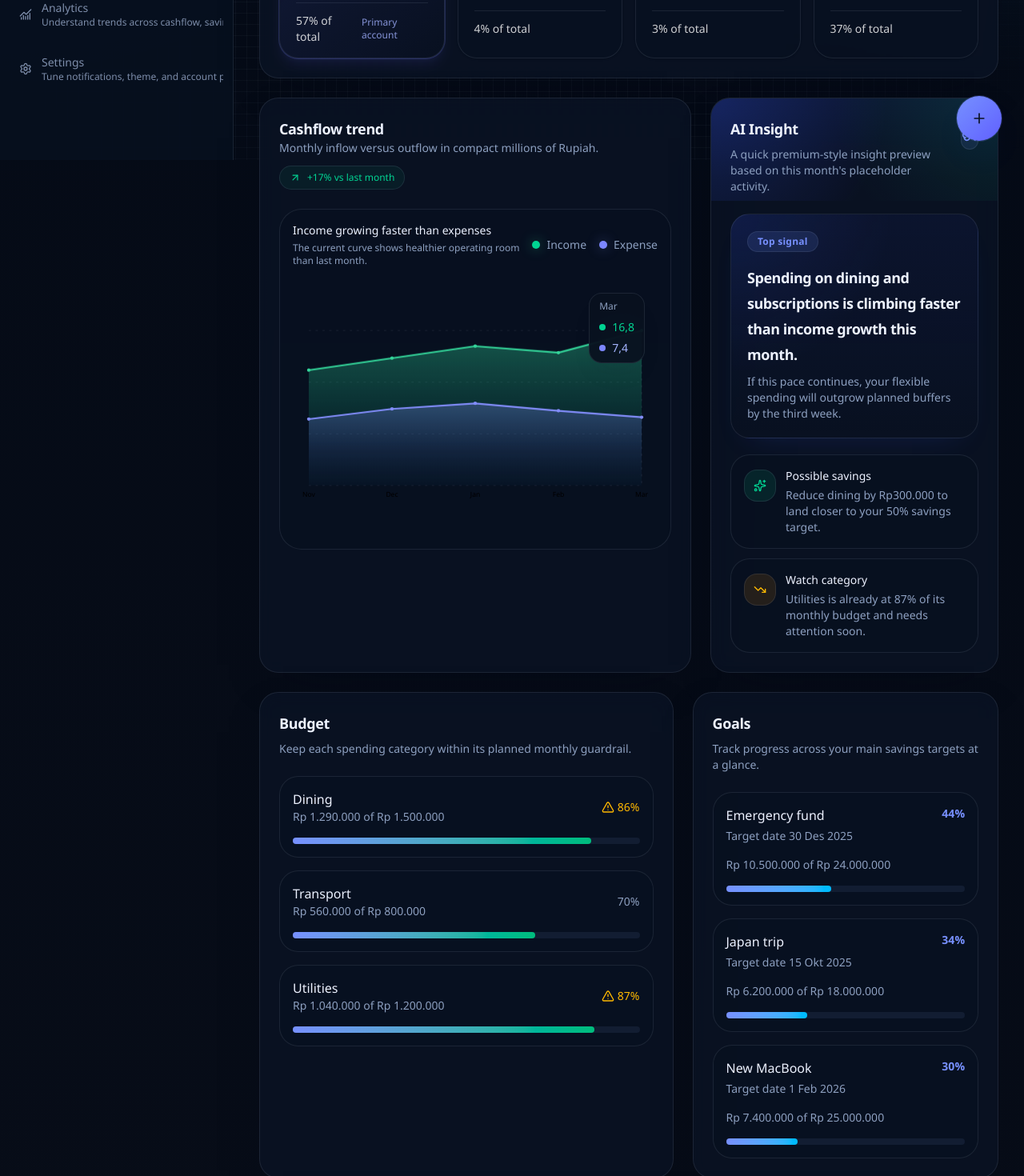
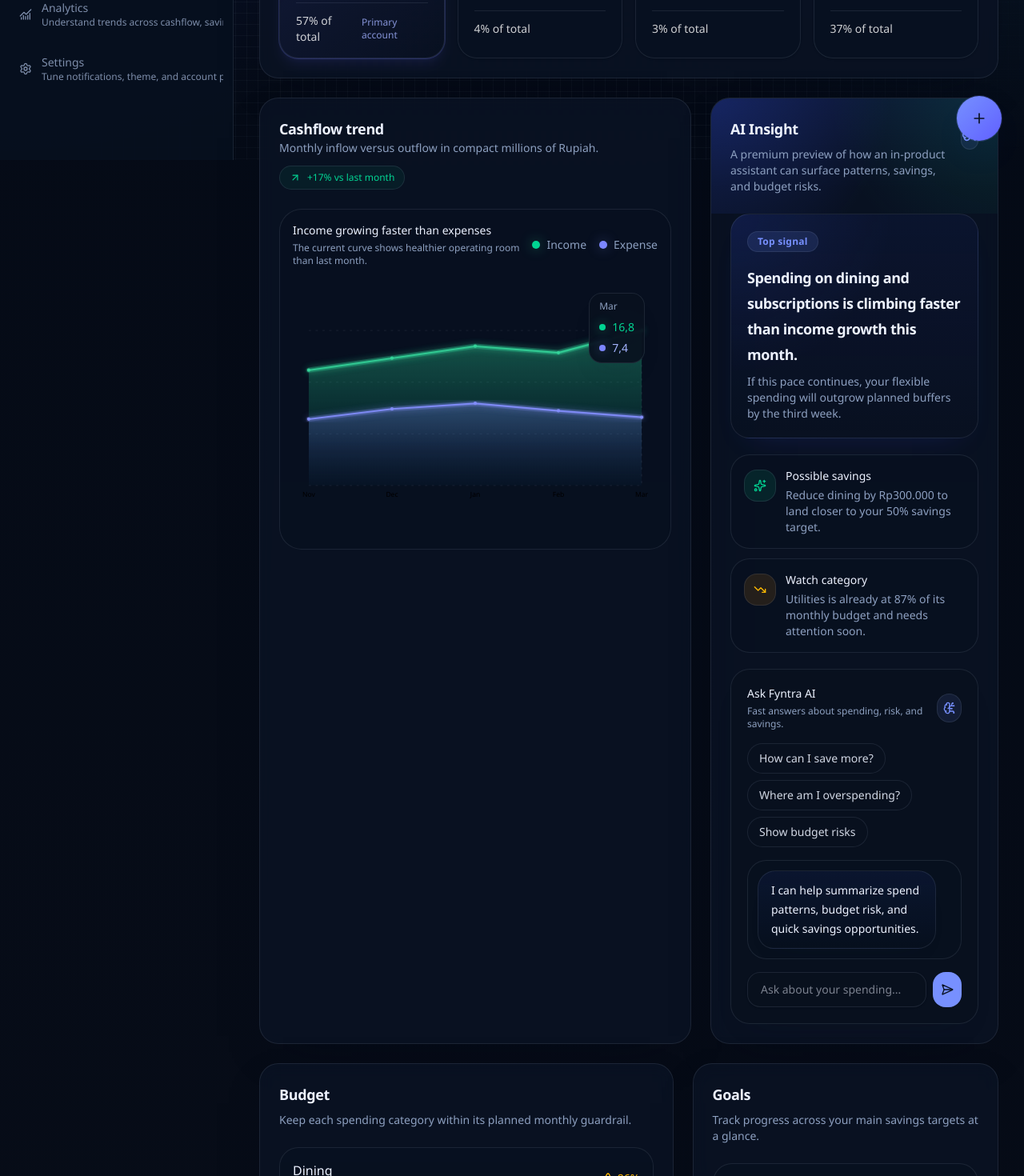
Before and after one commit to Faizax26/Fyntra, a Next.js app: page /app/dashboard in a window 1280 px wide. Shown: the part 600-2070 px from the top of the page at 80% size. Built offline with nearby package versions, Linux system fonts and the light colour scheme.

Commit message:
Polish fintech dashboard FAB

```diff
--- a/src/app/globals.css
+++ b/src/app/globals.css
@@ -325,6 +325,11 @@ a,
   animation: cashflow-line-in 850ms ease-out both;
 }
 
+.cashflow-line-shadow {
+  animation: cashflow-line-in 900ms ease-out both;
+  opacity: 0.8;
+}
+
 .cashflow-line-delay-1 {
   animation-delay: 40ms;
 }
@@ -344,6 +349,35 @@ a,
 
 .cashflow-area-delay-2 {
   animation-delay: 120ms;
+}
+
+@keyframes ai-insight-icon-glow {
+  0%,
+  100% {
+    box-shadow: 0 14px 28px -20px rgba(56, 87, 255, 0.42);
+  }
+  50% {
+    box-shadow: 0 16px 34px -18px rgba(56, 87, 255, 0.54);
+  }
+}
+
+@keyframes ai-insight-bubble-in {
+  from {
+    opacity: 0;
+    transform: translateY(8px);
+  }
+  to {
+    opacity: 1;
+    transform: translateY(0);
+  }
+}
+
+.ai-insight-icon-glow {
+  animation: ai-insight-icon-glow 2.8s ease-in-out infinite;
+}
+
+.ai-insight-bubble {
+  animation: ai-insight-bubble-in 220ms ease-out both;
 }
 
 .surface-shell {
--- a/src/components/dashboard/ai-insight.tsx
+++ b/src/components/dashboard/ai-insight.tsx
@@ -1,38 +1,142 @@
 "use client";
 
-import { motion } from "framer-motion";
-import { BrainCircuit, Sparkles, TrendingDown } from "lucide-react";
+import { useEffect, useMemo, useRef, useState } from "react";
+import { BrainCircuit, SendHorizontal, Sparkles, TrendingDown } from "lucide-react";
 
 import { Badge } from "@/components/ui/badge";
+import { Button } from "@/components/ui/button";
 import { Card, CardContent, CardDescription, CardHeader, CardTitle } from "@/components/ui/card";
+import { Input } from "@/components/ui/input";
+
+type ChatMessage = {
+  id: string;
+  role: "user" | "assistant";
+  text: string;
+};
+
+const quickPrompts = ["How can I save more?", "Where am I overspending?", "Show budget risks"];
+
+const promptResponses: Record<string, string> = {
+  "How can I save more?":
+    "Try these moves:\n• Cut dining by Rp300.000 this month\n• Delay one subscription renewal\n• Move freelance income straight to goals",
+  "Where am I overspending?":
+    "The biggest pressure points right now:\n• Dining is climbing fastest\n• Utilities is already near its cap\n• Small daily transfers are adding up",
+  "Show budget risks":
+    "Budget risks to watch:\n• Utilities could cross limit next week\n• Dining pace is above plan\n• Transport is still healthy but trending upward"
+};
+
+function getAssistantReply(prompt: string) {
+  const normalized = prompt.trim();
+
+  return (
+    promptResponses[normalized] ??
+    "Here is the quick read:\n• Spending momentum is still manageable\n• Dining and subscriptions deserve attention first\n• Your income trend is healthy enough to create more buffer"
+  );
+}
 
 export function AiInsight() {
+  const [inputValue, setInputValue] = useState("");
+  const [messages, setMessages] = useState<ChatMessage[]>([
+    {
+      id: "assistant-initial",
+      role: "assistant",
+      text: "I can help summarize spend patterns, budget risk, and quick savings opportunities."
+    }
+  ]);
+  const [typingMessageId, setTypingMessageId] = useState<string | null>(null);
+  const [typingTarget, setTypingTarget] = useState("");
+  const [typedText, setTypedText] = useState("");
+  const listRef = useRef<HTMLDivElement>(null);
+
+  useEffect(() => {
+    if (!typingMessageId) {
+      return;
+    }
+
+    setTypedText("");
+    let index = 0;
+    const timer = window.setInterval(() => {
+      index += 1;
+      setTypedText(typingTarget.slice(0, index));
+
+      if (index >= typingTarget.length) {
+        window.clearInterval(timer);
+        setMessages((current) =>
+          current.map((message) =>
+            message.id === typingMessageId
+              ? {
+                  ...message,
+                  text: typingTarget
+                }
+              : message
+          )
+        );
+        setTypingMessageId(null);
+      }
+    }, 18);
+
+    return () => window.clearInterval(timer);
+  }, [typingMessageId, typingTarget]);
+
+  useEffect(() => {
+    if (typeof listRef.current?.scrollTo === "function") {
+      listRef.current.scrollTo({ top: listRef.current.scrollHeight, behavior: "smooth" });
+    }
+  }, [messages, typedText]);
+
+  function submitPrompt(prompt: string) {
+    const trimmed = prompt.trim();
+
+    if (!trimmed) {
+      return;
+    }
+
+    const userMessage: ChatMessage = {
+      id: `user-${Date.now()}`,
+      role: "user",
+      text: trimmed
+    };
+    const assistantId = `assistant-${Date.now() + 1}`;
+    const assistantReply = getAssistantReply(trimmed);
+
+    setMessages((current) => [...current, userMessage, { id: assistantId, role: "assistant", text: "" }]);
+    setTypingMessageId(assistantId);
+    setTypingTarget(assistantReply);
+    setInputValue("");
+  }
+
+  const renderedMessages = useMemo(
+    () =>
+      messages.map((message) => {
+        const content = typingMessageId === message.id ? typedText : message.text;
+
+        return { ...message, text: content };
+      }),
+    [messages, typedText, typingMessageId]
+  );
+
   return (
-    <motion.div
-      initial={{ opacity: 0, scale: 0.98, y: 10 }}
-      whileInView={{ opacity: 1, scale: 1, y: 0 }}
-      viewport={{ once: true, amount: 0.35 }}
-      transition={{ duration: 0.45, ease: "easeOut" }}
-      className="h-full"
-    >
-      <Card className="h-full overflow-hidden border-primary/10 shadow-[0_22px_48px_-30px_rgba(56,87,255,0.28)]">
+    <div className="h-full">
+      <Card className="h-full overflow-hidden border-primary/12 bg-[radial-gradient(circle_at_top_left,rgba(56,87,255,0.12),transparent_30%),linear-gradient(180deg,rgba(56,87,255,0.06),transparent_72%)] shadow-[0_24px_54px_-34px_rgba(56,87,255,0.32)]">
         <CardHeader className="relative">
-        <div className="absolute inset-x-0 top-0 h-32 bg-[radial-gradient(circle_at_top_left,rgba(56,87,255,0.24),transparent_58%),radial-gradient(circle_at_top_right,rgba(16,185,129,0.14),transparent_54%),linear-gradient(180deg,rgba(56,87,255,0.07),transparent_78%)]" />
+          <div className="absolute inset-x-0 top-0 h-36 bg-[radial-gradient(circle_at_top_left,rgba(56,87,255,0.24),transparent_58%),radial-gradient(circle_at_top_right,rgba(16,185,129,0.15),transparent_54%),linear-gradient(180deg,rgba(56,87,255,0.08),transparent_78%)]" />
           <div className="relative flex items-start justify-between gap-3">
             <div>
               <CardTitle>AI Insight</CardTitle>
               <CardDescription className="mt-2">
-              A quick premium-style insight preview based on this month&apos;s placeholder activity.
+                A premium preview of how an in-product assistant can surface patterns, savings, and budget risks.
               </CardDescription>
             </div>
-          <span className="flex size-10 items-center justify-center rounded-2xl border border-primary/15 bg-primary/10 text-primary shadow-[0_14px_28px_-20px_rgba(56,87,255,0.42)]">
+            <span className="ai-insight-icon-glow flex size-10 items-center justify-center rounded-2xl border border-primary/15 bg-primary/10 text-primary shadow-[0_14px_28px_-20px_rgba(56,87,255,0.42)]">
               <BrainCircuit className="size-5" />
             </span>
           </div>
         </CardHeader>
         <CardContent className="space-y-5">
           <div className="rounded-3xl border border-primary/12 bg-[radial-gradient(circle_at_top_left,rgba(56,87,255,0.12),transparent_48%),linear-gradient(180deg,rgba(56,87,255,0.06),transparent_100%)] p-5 shadow-[0_18px_38px_-26px_rgba(56,87,255,0.22)]">
-          <Badge className="border border-primary/15 bg-primary/12 text-primary shadow-[0_10px_24px_-18px_rgba(56,87,255,0.45)]">Top signal</Badge>
+            <Badge className="border border-primary/15 bg-primary/12 text-primary shadow-[0_10px_24px_-18px_rgba(56,87,255,0.45)]">
+              Top signal
+            </Badge>
             <p className="mt-4 text-lg font-semibold leading-8 tracking-tight">
               Spending on dining and subscriptions is climbing faster than income growth this month.
             </p>
@@ -40,6 +144,7 @@ export function AiInsight() {
               If this pace continues, your flexible spending will outgrow planned buffers by the third week.
             </p>
           </div>
+
           <div className="grid gap-3">
             <div className="flex items-start gap-3 rounded-3xl border bg-background/55 p-4 transition hover:bg-background/70">
               <span className="mt-0.5 flex size-10 shrink-0 items-center justify-center rounded-2xl border border-emerald-500/12 bg-emerald-500/12 text-emerald-600 shadow-[0_14px_28px_-22px_rgba(16,185,129,0.42)] dark:text-emerald-400">
@@ -47,7 +152,9 @@ export function AiInsight() {
               </span>
               <div>
                 <p className="text-sm font-medium">Possible savings</p>
-              <p className="mt-1 text-sm text-muted-foreground">Reduce dining by Rp300.000 to land closer to your 50% savings target.</p>
+                <p className="mt-1 text-sm text-muted-foreground">
+                  Reduce dining by Rp300.000 to land closer to your 50% savings target.
+                </p>
               </div>
             </div>
             <div className="flex items-start gap-3 rounded-3xl border bg-background/55 p-4 transition hover:bg-background/70">
@@ -56,12 +163,77 @@ export function AiInsight() {
               </span>
               <div>
                 <p className="text-sm font-medium">Watch category</p>
-              <p className="mt-1 text-sm text-muted-foreground">Utilities is already at 87% of its monthly budget and needs attention soon.</p>
+                <p className="mt-1 text-sm text-muted-foreground">
+                  Utilities is already at 87% of its monthly budget and needs attention soon.
+                </p>
               </div>
             </div>
           </div>
+
+          <div className="rounded-3xl border border-primary/10 bg-background/60 p-5 shadow-[0_18px_38px_-28px_rgba(15,23,42,0.28)]">
+            <div className="flex items-center justify-between gap-3">
+              <div>
+                <p className="text-sm font-medium text-foreground">Ask Fyntra AI</p>
+                <p className="mt-1 text-xs text-muted-foreground">Fast answers about spending, risk, and savings.</p>
+              </div>
+              <span className="flex size-9 items-center justify-center rounded-2xl border border-primary/12 bg-primary/10 text-primary">
+                <BrainCircuit className="size-4" />
+              </span>
+            </div>
+
+            <div className="mt-4 flex flex-wrap gap-2">
+              {quickPrompts.map((prompt) => (
+                <button
+                  key={prompt}
+                  type="button"
+                  onClick={() => submitPrompt(prompt)}
+                  className="rounded-full border border-border/70 bg-background/75 px-3.5 py-2 text-sm text-foreground/88 transition hover:border-primary/18 hover:bg-primary/8"
+                >
+                  {prompt}
+                </button>
+              ))}
+            </div>
+
+            <div
+              ref={listRef}
+              className="mt-4 max-h-[240px] space-y-3 overflow-y-auto rounded-[1.5rem] border border-border/70 bg-background/55 p-3"
+            >
+              {renderedMessages.map((message) => (
+                <div key={message.id} className={message.role === "user" ? "flex justify-end" : "flex justify-start"}>
+                  <div
+                    className={message.role === "user"
+                      ? "ai-insight-bubble max-w-[88%] rounded-[1.4rem] rounded-br-md bg-primary px-4 py-3 text-sm text-primary-foreground shadow-[0_16px_34px_-24px_rgba(56,87,255,0.45)]"
+                      : "ai-insight-bubble max-w-[92%] rounded-[1.4rem] rounded-bl-md border border-primary/12 bg-[linear-gradient(180deg,rgba(56,87,255,0.08),transparent_100%)] px-4 py-3 text-sm text-foreground shadow-[0_16px_34px_-26px_rgba(15,23,42,0.24)]"
+                    }
+                  >
+                    <div className="whitespace-pre-line leading-6">
+                      {message.text || <span className="inline-flex items-center gap-1 text-muted-foreground">Typing<span className="animate-pulse">...</span></span>}
+                    </div>
+                  </div>
+                </div>
+              ))}
+            </div>
+
+            <form
+              className="mt-4 flex items-center gap-2"
+              onSubmit={(event) => {
+                event.preventDefault();
+                submitPrompt(inputValue);
+              }}
+            >
+              <Input
+                value={inputValue}
+                onChange={(event) => setInputValue(event.target.value)}
+                placeholder="Ask about your spending..."
+                className="rounded-2xl border-border/70 bg-background/80"
+              />
+              <Button type="submit" size="icon" className="rounded-2xl">
+                <SendHorizontal className="size-4" />
+              </Button>
+            </form>
+          </div>
         </CardContent>
       </Card>
-    </motion.div>
+    </div>
   );
 }
--- a/src/components/dashboard/cashflow-chart.tsx
+++ b/src/components/dashboard/cashflow-chart.tsx
@@ -117,6 +117,20 @@ export function CashflowChart({ data }: { data: CashflowPoint[] }) {
           <div className="relative">
             <svg viewBox={`0 0 ${width} ${height}`} className="h-[320px] w-full" role="img" aria-label="Cashflow trend chart">
               <defs>
+                <filter id="incomeGlow" x="-20%" y="-20%" width="140%" height="140%">
+                  <feGaussianBlur stdDeviation="6" result="coloredBlur" />
+                  <feMerge>
+                    <feMergeNode in="coloredBlur" />
+                    <feMergeNode in="SourceGraphic" />
+                  </feMerge>
+                </filter>
+                <filter id="expenseGlow" x="-20%" y="-20%" width="140%" height="140%">
+                  <feGaussianBlur stdDeviation="6" result="coloredBlur" />
+                  <feMerge>
+                    <feMergeNode in="coloredBlur" />
+                    <feMergeNode in="SourceGraphic" />
+                  </feMerge>
+                </filter>
                 <linearGradient id="incomeGradient" x1="0" y1="0" x2="0" y2="1">
                   <stop offset="0%" stopColor="rgb(52 211 153)" stopOpacity="0.38" />
                   <stop offset="75%" stopColor="rgb(16 185 129)" stopOpacity="0.08" />
@@ -158,6 +172,26 @@ export function CashflowChart({ data }: { data: CashflowPoint[] }) {
               <path
                 d={incomeLine}
                 fill="none"
+                stroke="rgba(52,211,153,0.34)"
+                strokeWidth="9"
+                strokeLinecap="round"
+                strokeLinejoin="round"
+                filter="url(#incomeGlow)"
+                className="cashflow-line-shadow cashflow-line-delay-1"
+              />
+              <path
+                d={expenseLine}
+                fill="none"
+                stroke="rgba(129,140,248,0.28)"
+                strokeWidth="9"
+                strokeLinecap="round"
+                strokeLinejoin="round"
+                filter="url(#expenseGlow)"
+                className="cashflow-line-shadow cashflow-line-delay-2"
+              />
+              <path
+                d={incomeLine}
+                fill="none"
                 stroke="rgb(52 211 153)"
                 strokeWidth="3"
                 strokeLinecap="round"
@@ -181,14 +215,14 @@ export function CashflowChart({ data }: { data: CashflowPoint[] }) {
                   <circle
                     cx={point.x}
                     cy={point.y}
-                    r={hovered?.index === index ? 6 : 0}
-                    fill="rgba(52,211,153,0.16)"
+                    r={hovered?.index === index ? 10 : 0}
+                    fill="rgba(52,211,153,0.18)"
                     className="transition-all duration-200"
                   />
                   <circle
                     cx={point.x}
                     cy={point.y}
-                    r={hovered?.index === index ? 4 : 3}
+                    r={hovered?.index === index ? 4.8 : 3}
                     fill="rgb(52 211 153)"
                     className="transition-all duration-200"
                   />
@@ -208,14 +242,14 @@ export function CashflowChart({ data }: { data: CashflowPoint[] }) {
                   <circle
                     cx={point.x}
                     cy={point.y}
-                    r={hovered?.index === index ? 6 : 0}
-                    fill="rgba(129,140,248,0.16)"
+                    r={hovered?.index === index ? 10 : 0}
+                    fill="rgba(129,140,248,0.18)"
                     className="transition-all duration-200"
                   />
                   <circle
                     cx={point.x}
                     cy={point.y}
-                    r={hovered?.index === index ? 4 : 3}
+                    r={hovered?.index === index ? 4.8 : 3}
                     fill="rgb(129 140 248)"
                     className="transition-all duration-200"
                   />
@@ -241,15 +275,15 @@ export function CashflowChart({ data }: { data: CashflowPoint[] }) {
               })}
             </svg>
 
-            <div className="pointer-events-none absolute right-4 top-4 rounded-2xl border border-border/70 bg-background/92 px-3 py-2 shadow-[0_18px_38px_-24px_rgba(15,23,42,0.35)] backdrop-blur-xl">
+            <div className="pointer-events-none absolute right-4 top-4 rounded-2xl border border-border/70 bg-background/92 px-3 py-2 shadow-[0_18px_38px_-24px_rgba(15,23,42,0.35)] backdrop-blur-xl transition-all duration-200 ease-out">
               <p className="text-xs font-medium text-muted-foreground">{activeMonth}</p>
               <div className="mt-2 grid gap-1.5 text-sm">
                 <span className="inline-flex items-center gap-2 text-emerald-600 dark:text-emerald-400">
-                  <span className="size-2 rounded-full bg-emerald-400" />
+                  <span className="size-2 rounded-full bg-emerald-400 shadow-[0_0_14px_rgba(52,211,153,0.45)]" />
                   {formatCompactCurrency(activeIncome)}
                 </span>
                 <span className="inline-flex items-center gap-2 text-indigo-500 dark:text-indigo-300">
-                  <span className="size-2 rounded-full bg-indigo-400" />
+                  <span className="size-2 rounded-full bg-indigo-400 shadow-[0_0_14px_rgba(129,140,248,0.42)]" />
                   {formatCompactCurrency(activeExpense)}
                 </span>
               </div>
```
Lines whose indentation alone changed are shown as unchanged.
